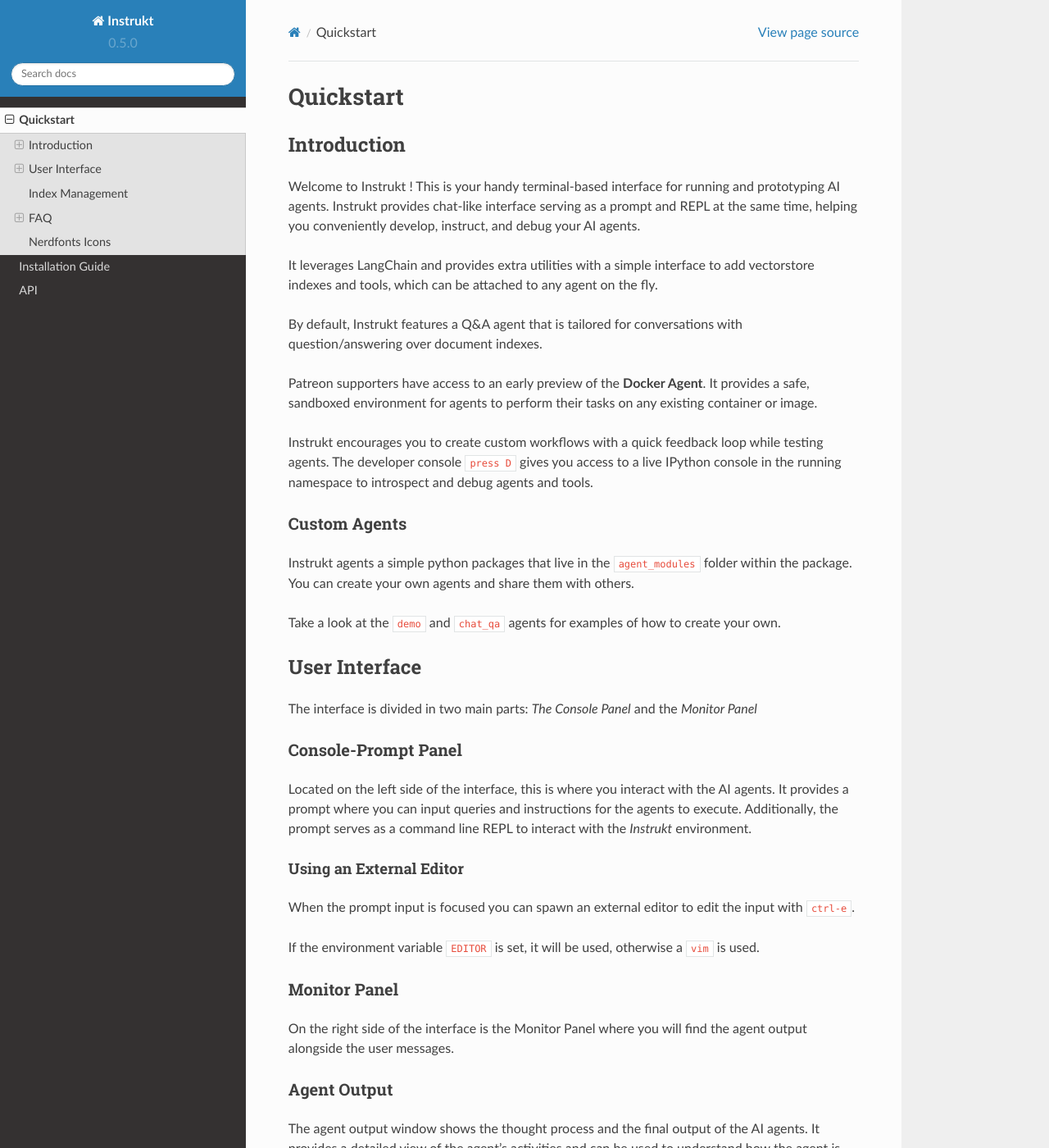
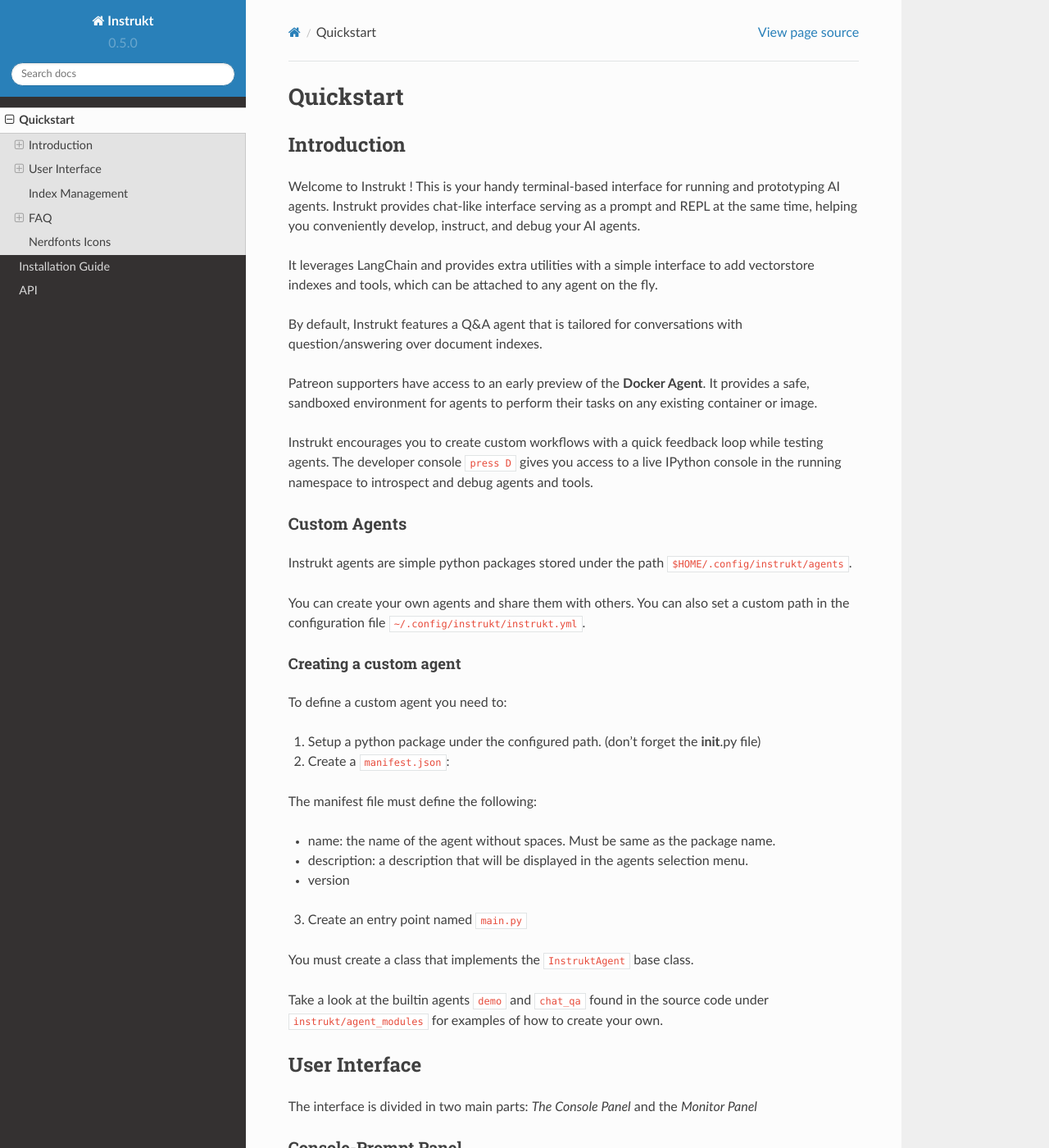
Before and after one commit to blob42/Instrukt, a Sphinx documentation site: the page built from docs/source/quickstart.md, in a window 1280 px wide and 1400 px high. Shown: the whole window at 82% size. Built offline with Sphinx 7.4.7 and the Read the Docs theme 2.0.0, drawn with Linux system fonts in a browser that asks for light colours.

Commit message:
add doc and custom agents

```diff
--- a/docs/source/quickstart.md
+++ b/docs/source/quickstart.md
@@ -14,9 +14,29 @@ Instrukt encourages you to create custom workflows with a quick feedback loop wh
 
 ### Custom Agents
 
-Instrukt agents a simple python packages that live in the `agent_modules` folder within the package. You can create your own agents and share them with others.
+Instrukt agents are simple python packages stored under the path `$HOME/.config/instrukt/agents`.
 
-Take a look at the `demo` and `chat_qa` agents for examples of how to create your own.
+You can create your own agents and share them with others. You can also set a custom path in the configuration file `~/.config/instrukt/instrukt.yml`.
+
+#### Creating a custom agent
+
+To define a custom agent you need to:
+
+1. Setup a python package under the configured path. (don't forget the __init__.py file)
+
+2. Create a `manifest.json`:
+
+The manifest file must define the following:
+- name: the name of the agent without spaces. Must be same as the package name.
+- description: a description that will be displayed in the agents selection menu.
+- version
+
+3. Create an entry point named `main.py`
+
+You must create a class that implements the `InstruktAgent` base class.
+
+
+Take a look at the builtin agents `demo` and `chat_qa` found in the source code under `instrukt/agent_modules` for examples of how to create your own.
 
 ## User Interface
 
```
